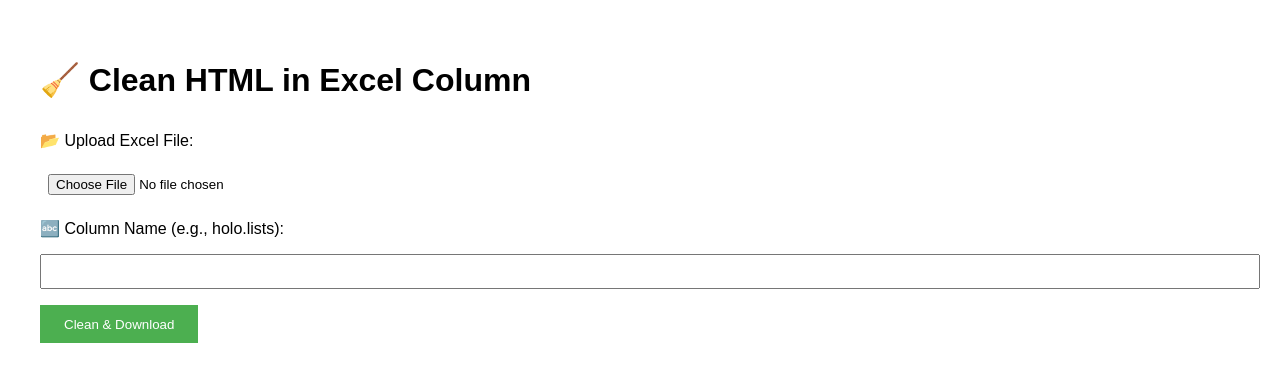
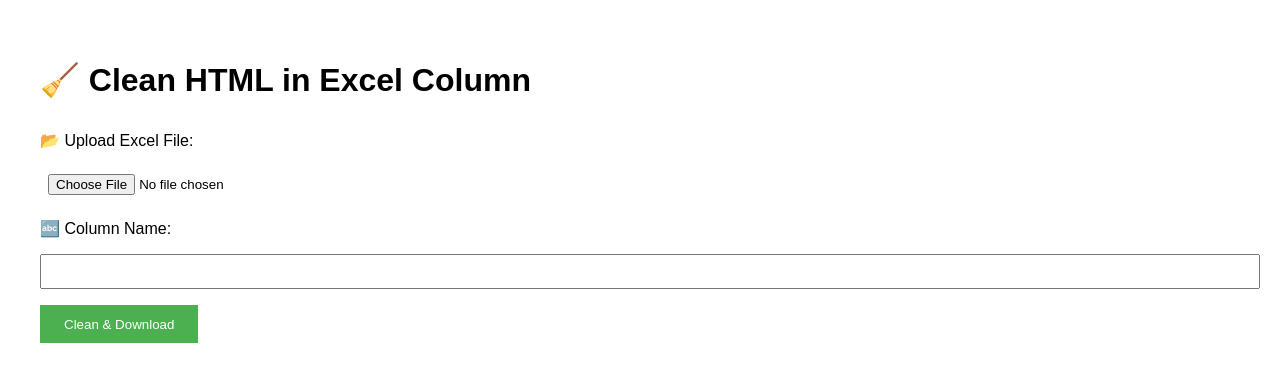
Before and after one commit to MdZillurRahman/excel_html_cleaner, a Flask app: page / in a window 1280 px wide. Shown: the top 382 px of the page. Run offline with Flask 3, Linux system fonts and the light colour scheme.

Commit message:
Update index.html

```diff
--- a/templates/index.html
+++ b/templates/index.html
@@ -24,7 +24,7 @@
     <label>📂 Upload Excel File:</label><br>
     <input type="file" name="excel_file" accept=".xlsx" required><br>
 
-    <label>🔤 Column Name (e.g., holo.lists):</label><br>
+    <label>🔤 Column Name:</label><br>
     <input type="text" name="column_name" required><br>
 
     <button type="submit">Clean & Download</button>
```
